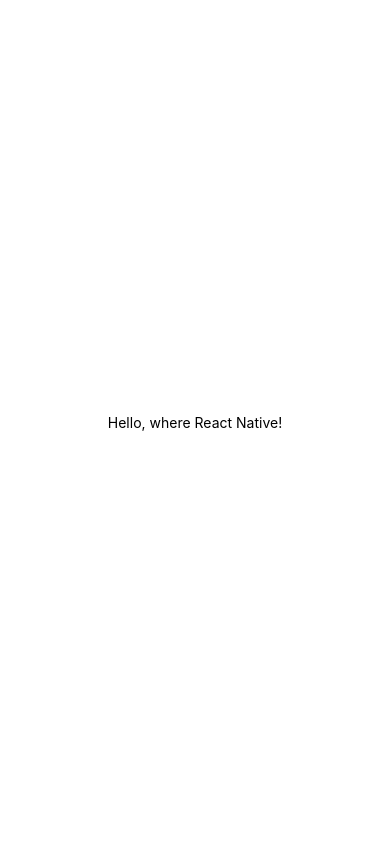
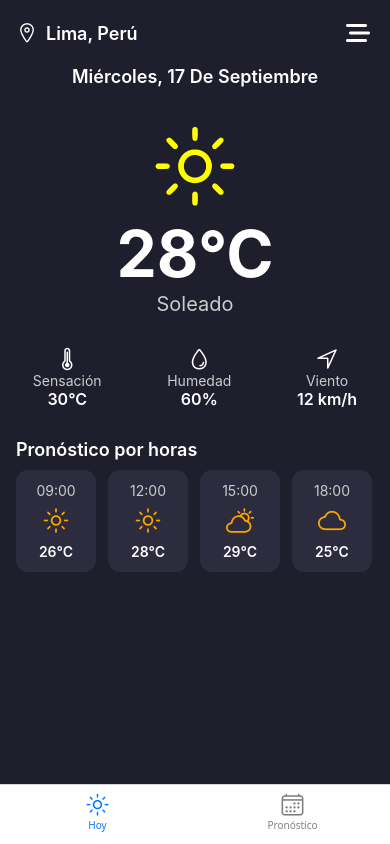
Before and after one commit to Nicko-rgb/time_weather, a React Native app: screen /Hoy in a window 390 px wide. Built offline with nearby package versions, Linux system fonts and the light colour scheme.

Commit message:
appWeather

```diff
--- a/App.js
+++ b/App.js
@@ -1,20 +1,46 @@
-import { StatusBar } from 'expo-status-bar';
-import { StyleSheet, Text, View } from 'react-native';
+import { NavigationContainer } from '@react-navigation/native';
+import { createBottomTabNavigator } from '@react-navigation/bottom-tabs';
+import { Ionicons } from '@expo/vector-icons';
+import { SafeAreaProvider } from 'react-native-safe-area-context';
+import { SafeAreaView } from 'react-native-safe-area-context';
+import { StatusBar } from 'react-native';
+
+import Home from './src/screens/Home';
+import Forecast from './src/screens/Pronosticos';
+
+const Tab = createBottomTabNavigator();
 
 export default function App() {
     return (
-        <View style={styles.container}>
-            <Text>Hello, where React Native!</Text>
-            <StatusBar style="auto" />
-        </View>
+        <NavigationContainer>
+            <SafeAreaProvider>
+                <SafeAreaView style={{ flex: 1, backgroundColor: '#1E1E2C' }}>
+
+                    {/*Control de la barra de estado */}
+                    <StatusBar barStyle="light-content" backgroundColor="#1E1E2C" />
+
+                    <Tab.Navigator
+                        screenOptions={({ route }) => ({
+                            headerShown: false,
+                            tabBarIcon: ({ color, size }) => {
+                                let iconName;
+                                if (route.name === 'Hoy') {
+                                    iconName = 'sunny-outline';
+                                } else if (route.name === 'Pronóstico') {
+                                    iconName = 'calendar-outline';
+                                }
+                                return <Ionicons name={iconName} size={size} color={color} />;
+                            },
+                            tabBarActiveTintColor: '#007AFF',
+                            tabBarInactiveTintColor: 'gray',
+                            tabBarStyle: { paddingBottom: 5, height: 60 },
+                        })}
+                    >
+                        <Tab.Screen name="Hoy" component={Home} />
+                        <Tab.Screen name="Pronóstico" component={Forecast} />
+                    </Tab.Navigator>
+                </SafeAreaView>
+            </SafeAreaProvider>
+        </NavigationContainer>
     );
 }
-
-const styles = StyleSheet.create({
-    container: {
-        flex: 1,
-        backgroundColor: '#fff',
-        alignItems: 'center',
-        justifyContent: 'center',
-    },
-});
--- a/package.json
+++ b/package.json
@@ -9,10 +9,14 @@
     "web": "expo start --web"
   },
   "dependencies": {
+    "@react-navigation/bottom-tabs": "^7.4.7",
+    "@react-navigation/native": "^7.1.17",
     "expo": "~54.0.7",
     "expo-status-bar": "~3.0.8",
     "react": "19.1.0",
-    "react-native": "0.81.4"
+    "react-native": "0.81.4",
+    "react-native-safe-area-context": "^5.6.1",
+    "react-native-screens": "^4.16.0"
   },
   "private": true
 }
--- /dev/null
+++ b/src/components/HourlyForecast.js
@@ -0,0 +1,25 @@
+import { View, Text, StyleSheet } from "react-native";
+import { Ionicons } from "@expo/vector-icons";
+
+export default function HourlyForecast({ data }) {
+    return (
+        <View style={styles.container}>
+            <Text style={styles.hour}>{data.hour}</Text>
+            <Ionicons name={data.icon} size={28} color="orange" />
+            <Text style={styles.temp}>{data.temp}°C</Text>
+        </View>
+    );
+}
+
+const styles = StyleSheet.create({
+    container: {
+        alignItems: "center",
+        backgroundColor: "#2C2C3E",
+        borderRadius: 12,
+        padding: 12,
+        marginRight: 12,
+        width: 80,
+    },
+    hour: { color: "#ccc", marginBottom: 6 },
+    temp: { color: "#fff", marginTop: 6, fontWeight: "600" },
+});
--- /dev/null
+++ b/src/components/WeatherDetail.js
@@ -0,0 +1,18 @@
+import { View, Text, StyleSheet } from "react-native";
+import { Ionicons } from "@expo/vector-icons";
+
+export default function WeatherDetail({ icon, label, value }) {
+    return (
+        <View style={styles.container}>
+            <Ionicons name={icon} size={24} color="#fff" />
+            <Text style={styles.label}>{label}</Text>
+            <Text style={styles.value}>{value}</Text>
+        </View>
+    );
+}
+
+const styles = StyleSheet.create({
+    container: { alignItems: "center" },
+    label: { color: "#ccc", fontSize: 14 },
+    value: { color: "#fff", fontSize: 16, fontWeight: "600" },
+});
--- /dev/null
+++ b/src/screens/Home.jsx
@@ -0,0 +1,90 @@
+import { SafeAreaView } from 'react-native-safe-area-context';
+import { View, Text, StyleSheet, TouchableOpacity, FlatList } from 'react-native';
+import { Ionicons } from '@expo/vector-icons';
+import FontAwesome6 from '@expo/vector-icons/FontAwesome6';
+
+import WeatherDetail from '../components/WeatherDetail';
+import HourlyForecast from '../components/HourlyForecast';
+
+export default function Home() {
+    // Ejemplo de datos simulados (puedes remplazar con API)
+    const weather = {
+        location: "Lima, Perú",
+        temperature: 28,
+        condition: "Soleado",
+        feelsLike: 30,
+        humidity: 60,
+        wind: 12,
+    };
+
+    const hourlyData = [
+        { hour: "09:00", temp: 26, icon: "sunny-outline" },
+        { hour: "12:00", temp: 28, icon: "sunny-outline" },
+        { hour: "15:00", temp: 29, icon: "partly-sunny-outline" },
+        { hour: "18:00", temp: 25, icon: "cloud-outline" },
+        { hour: "21:00", temp: 23, icon: "moon-outline" },
+    ];
+
+    // Generar fecha en formato español
+    const formattedDate = new Date().toLocaleDateString("es-ES", {
+        weekday: "long",
+        day: "numeric",
+        month: "long",
+    });
+
+    return (
+        <View style={styles.container}>
+            {/* Encabezado */}
+            <View style={styles.header}>
+                <Ionicons name="location-outline" size={22} color="#fff" />
+                <Text style={styles.location}>{weather.location}</Text>
+                <TouchableOpacity style={styles.settings}>
+                    <FontAwesome6 name="bars-staggered" size={24} color="#fff" />
+                </TouchableOpacity>
+            </View>
+
+            {/* Fecha */}
+            <Text style={styles.date}>{formattedDate}</Text>
+
+            {/* Clima actual */}
+            <View style={styles.mainWeather}>
+                <Ionicons name="sunny-outline" size={90} color="yellow" />
+                <Text style={styles.temp}>{weather.temperature}°C</Text>
+                <Text style={styles.condition}>{weather.condition}</Text>
+            </View>
+
+            {/* Detalles */}
+            <View style={styles.detailsRow}>
+                <WeatherDetail icon="thermometer-outline" label="Sensación" value={`${weather.feelsLike}°C`} />
+                <WeatherDetail icon="water-outline" label="Humedad" value={`${weather.humidity}%`} />
+                <WeatherDetail icon="navigate-outline" label="Viento" value={`${weather.wind} km/h`} />
+            </View>
+
+            {/* Pronóstico por horas */}
+            <View style={styles.forecast}>
+                <Text style={styles.subtitle}>Pronóstico por horas</Text>
+                <FlatList
+                    horizontal
+                    data={hourlyData}
+                    keyExtractor={(item, index) => index.toString()}
+                    renderItem={({ item }) => <HourlyForecast data={item} />}
+                    showsHorizontalScrollIndicator={false}
+                />
+            </View>
+        </View>
+    );
+}
+
+const styles = StyleSheet.create({
+    container: { flex: 1, backgroundColor: "#1E1E2C" },
+    header: { flexDirection: "row", alignItems: "center", padding: 16 },
+    location: { color: "#fff", fontSize: 18, fontWeight: "600", marginLeft: 8, flex: 1 },
+    settings: { padding: 4 },
+    date: { color: "#fff", fontSize: 18, textAlign: "center", textTransform: 'capitalize', fontWeight: 600 },
+    mainWeather: { alignItems: "center", marginTop: 30 },
+    temp: { color: "#fff", fontSize: 64, fontWeight: "bold" },
+    condition: { color: "#ccc", fontSize: 20 },
+    detailsRow: { flexDirection: "row", justifyContent: "space-around", marginVertical: 30 },
+    forecast: { paddingHorizontal: 16 },
+    subtitle: { color: "#fff", fontSize: 18, fontWeight: "600", marginBottom: 10 },
+});
--- /dev/null
+++ b/src/screens/Pronosticos.jsx
@@ -0,0 +1,14 @@
+import { View, Text, StyleSheet } from 'react-native';
+
+export default function Forecast() {
+    return (
+        <View style={styles.container}>
+            <Text style={styles.text}>📅 Pronóstico extendido</Text>
+        </View>
+    );
+}
+
+const styles = StyleSheet.create({
+    container: { flex: 1, justifyContent: 'center', alignItems: 'center' },
+    text: { fontSize: 22, fontWeight: 'bold' }
+});
```
Also changed, not shown: src/apis/weatherApi.js (added), src/components/Home/WeatherCard.js (added), src/styles/theme.js (added), 1 other file (tests, documents, lock files or other folders).
